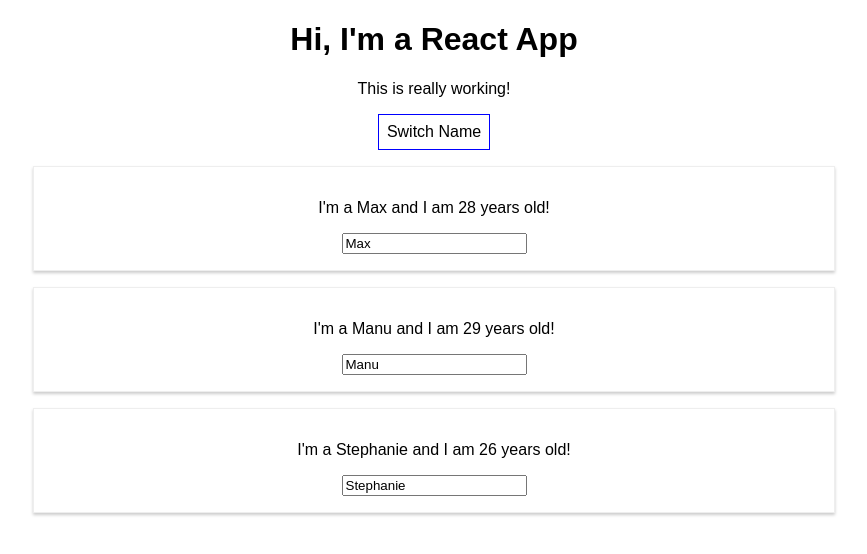
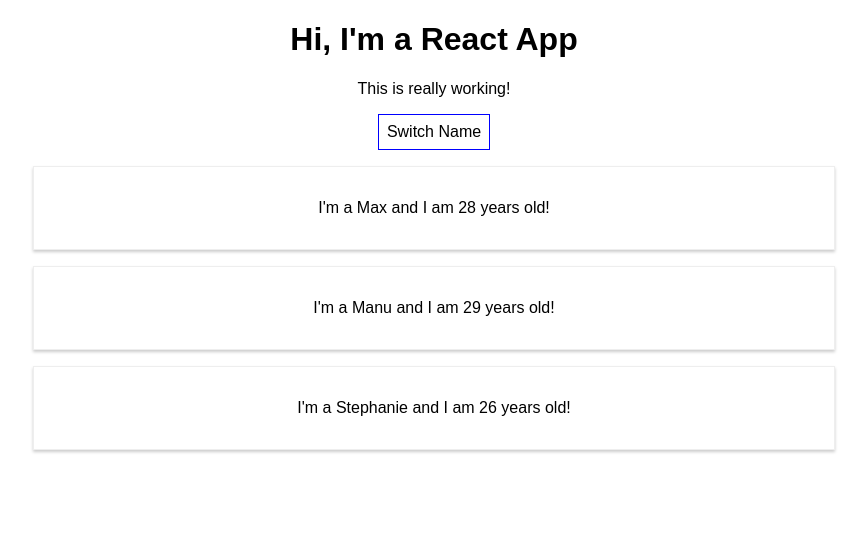
Before and after one commit to cultureweb/react-complete-guide, a React (Create React App) app: page / in a window 1280 px wide. Both pictures are taken after a click on the button "Switch Name". Shown: the top 554 px of the page, without its empty margins (206-1073 px from the left). Built offline with nearby package versions, Linux system fonts and the light colour scheme.

Commit message:
funtion deletePersonHandler  persons.splice(personIndex, 1);

```diff
--- a/src/App.js
+++ b/src/App.js
@@ -35,10 +35,16 @@
       ]
     })
   }
-  inputChangeHandler = (event) => {
-    this.setState({
-      username: event.target.value
-    })
+  // inputChangeHandler = (event) => {
+  //   this.setState({
+  //     username: event.target.value
+  //   })
+  // }
+
+  deletePersonHandler = (personIndex) => {
+    const persons = this.state.persons;
+    persons.splice(personIndex, 1);
+    this.setState({persons: persons});
   }
   togglePersonHandler = () => {
     const doesShow = this.state.showPersons;
@@ -54,12 +60,15 @@
       cursor: 'pointer'
     };
     let persons = null;
+
     if (this.state.showPersons) {
       persons = (
         <div >
-          {this.state.persons.map(person => {
-            return <Person name={person.name}
-              age={person.age} />
+          {this.state.persons.map((person, index) => {
+            return <Person
+            click={() => this.deletePersonHandler(index)}
+            name={person.name}
+            age={person.age} />
           })}
         </div>
       );
--- a/src/Person/Person.js
+++ b/src/Person/Person.js
@@ -8,7 +8,7 @@
         I'm a {props.name} and I am {props.age} years old!{" "}
       </p>
       <p>{props.children}</p>
-      <input type="text" onChange={props.changed} value={props.name}/>
+      {/* <input type="text" onChange={props.changed} value={props.name}/> */}
     </div>
   );
 };
```
